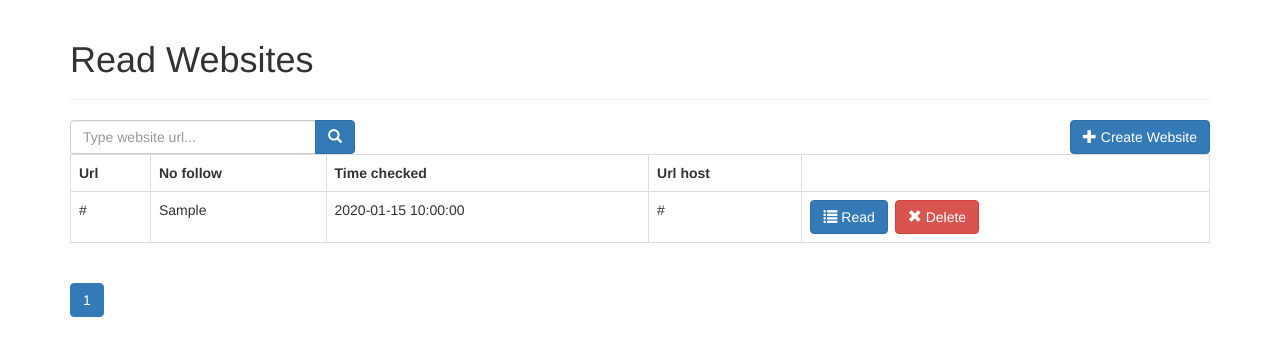
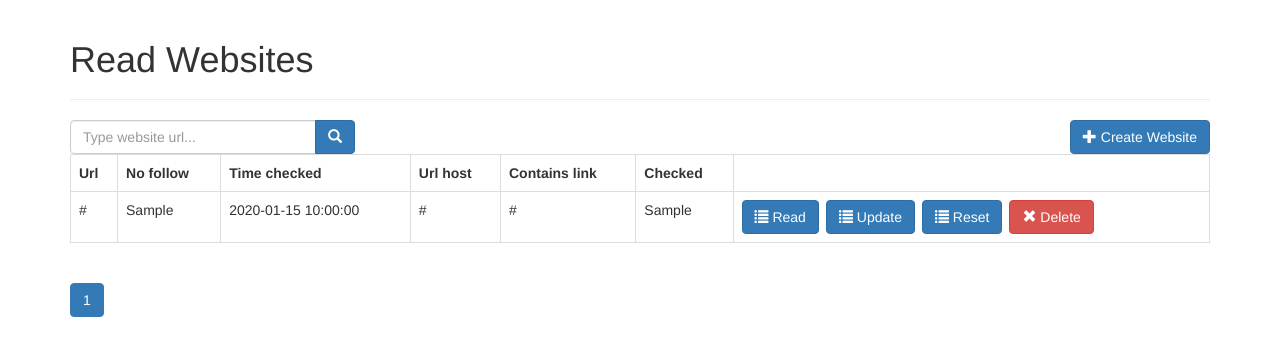
Before and after one commit to TomasJasulaitis/Hostinger, a PHP site: page / in a window 1280 px wide. Shown: the top 356 px of the page. Run offline with PHP 8.4, Linux system fonts and the light colour scheme; tables that the repository leaves empty or names only in its code hold one stand-in row (values such as "Sample post"); some libraries are stand-ins or nearby versions.

Commit message:
working updater/scrapper for specified link

```diff
--- a/api/website/delete.php
+++ b/delete.php
@@ -3,8 +3,8 @@
 if($_POST){
 
     // include database and object file
-include_once '../../config/database.php';
-include_once '../../models/website.php';
+include_once 'config/database.php';
+include_once 'models/website.php';
 
 //Instantiate DB and connect
 $database = new Database();
--- a/layout_footer.php
+++ b/layout_footer.php
@@ -30,12 +30,15 @@ $(document).on('click', '.delete-object', function(){
         callback: function (result) {
 
             if(result==true){
-                $.post('api/website/delete.php', {
+                $.post('delete.php', {
                     object_id: id
                 }, function(data){
                     location.reload();
-                }).fail(function() {
-                    alert('Unable to delete.');
+                    location= '?message=success';
+                }
+                ).fail(function() {
+               		 location= '?message=failure';
+                   alert('Unable to delete.');
                     });
             }
         }
--- a/models/Website.php
+++ b/models/Website.php
@@ -10,40 +10,24 @@
  		public $nofollow;
  		public $time_checked;
  		public $url_host;
+ 		public $contains_link;
+ 		public $checked;
 
  		//Contruct with DB
  		public function __construct($db){
  			$this->conn = $db;
  		}
 
- 		//get websites
- 		public function read() {
- 		//create query
- 			$query = "
- 		SELECT
- 			id,
- 			url,
- 			nofollow,
- 			time_checked,
- 			url_host
- 		FROM " . $this->table . "
- 		ORDER by url";
 
-
- 		//prepare query
- 		$stmt = $this->conn->prepare($query);
- 		//execute query
- 		$stmt->execute();
-
- 		return $stmt;
- 	}
 
  	public function read_single() {
  		$query = "SELECT
- 			url,
- 			nofollow,
- 			time_checked,
- 			url_host
+    			url,
+                nofollow,
+ 				time_checked,
+ 				url_host,
+ 				contains_link,
+ 				checked
  		FROM " . $this->table . "
  		WHERE
  			id = ?
@@ -72,12 +56,13 @@
  		SET
  		 			 url = :url,
  					 nofollow = :nofollow,
- 					 url_host = :url_host";
+ 					 url_host = :url_host,
+ 					 checked = 0,
+ 					 contains_link = 0";
 
  			$this->url = htmlspecialchars(strip_tags($this->url));
  			$this->nofollow = htmlspecialchars(strip_tags($this->nofollow));
  			$this->url_host = htmlspecialchars(strip_tags($this->url_host));
-
 
 	        $stmt = $this->conn->prepare($query);
  			$stmt->bindParam(':url', $this->url);
@@ -95,38 +80,6 @@
  		    }
  		}
 
- 	/*public function update(){
- 		//create a query
- 		$query = '
- 			UPDATE ' . $this->table . '
- 			SET
- 				nofollow = :nofollow,
-
- 				url_host = :url_host
- 			WHERE
- 				url = :url';
-
- 		$this->nofollow = htmlspecialchars(strip_tags($this->nofollow));
- 		//$this->time_checked = htmlspecialchars(strip_tags($this->time_checked));
- 		$this->url_host = htmlspecialchars(strip_tags($this->url_host));
- 		$this->url = htmlspecialchars(strip_tags($this->url));
-
-	    $stmt = $this->conn->prepare($query);
- 		$stmt->bindParam(':nofollow', $this->nofollow);
- 		//$stmt->bindParam(':time_checked', $this->time_checked);
- 		$stmt->bindParam(':url_host', $this->url_host);
- 		$stmt->bindParam(':url', $this->url);
-
- 		if($stmt->execute()){
- 		    	return true;
- 		    }
- 		else{
- 		    	//print error if something goes wrong
- 		    	//printf("Error: %s.\n", $stmt->error);
- 		    	return false;
- 		}
- 	}*/
-
  	function read_all($from_record_num, $records_per_page){
 
     $query = "SELECT
@@ -134,13 +87,31 @@
     			url,
                 nofollow,
  				time_checked,
- 				url_host
+ 				url_host,
+ 				contains_link,
+ 				checked
             FROM
                 " . $this->table . "
             ORDER BY
                 url ASC
             LIMIT
                 {$from_record_num}, {$records_per_page}";
+    $stmt = $this->conn->prepare( $query );
+    $stmt->execute();
+
+    return $stmt;
+}
+
+  function read_all_for_daily_task(){
+
+    $query = "SELECT
+    			id,
+    			url,
+ 				url_host
+            FROM
+                " . $this->table . "
+            WHERE CHECKED = 0
+       ";
     $stmt = $this->conn->prepare( $query );
     $stmt->execute();
 
@@ -188,7 +159,9 @@ public function search($search_term, $from_record_num, $records_per_page){
     			url,
                 nofollow,
  				time_checked,
- 				url_host
+ 				url_host,
+ 				contains_link,
+ 				checked
             FROM
                 " . $this->table . "
             WHERE
@@ -239,11 +212,59 @@ public function count_all_by_search($search_term){
 }
 
 
+function update(){
+
+$query = "UPDATE " . $this->table . "
+ 		SET
+ 			nofollow = :nofollow,
+ 			time_checked = :time_checked,
+ 			contains_link = :contains_link,
+ 			checked = :checked
+ 		WHERE
+ 			id = :id
+ 		";
+ 	$this->id = htmlspecialchars(strip_tags($this->id));
+ 	$this->nofollow = htmlspecialchars(strip_tags($this->nofollow));
+ 	$this->time_checked = htmlspecialchars(strip_tags($this->time_checked));
+ 	$this->contains_link = htmlspecialchars(strip_tags($this->contains_link));
+ 	$this->checked = htmlspecialchars(strip_tags($this->checked));
 
 
+	$stmt = $this->conn->prepare($query);
+    $stmt->bindParam(':id', $this->id);
+ 	$stmt->bindParam(':nofollow', $this->nofollow);
+ 	$stmt->bindParam(':time_checked', $this->time_checked);
+ 	$stmt->bindParam(':contains_link', $this->contains_link);
+ 	$stmt->bindParam(':checked', $this->checked);
+
+
+ if($stmt->execute()){
+ 	return true;
+ }
+ else{
+ 	return false;
+ 	}
+}
+}
+
+function reset_checked(){
+
+$query = "UPDATE website
+ 		SET
+ 			checked = 0
+ 		WHERE
+ 			1
+ 		";
+$stmt = $this->conn->prepare($query);
+
+ if($stmt->execute()){
+ 	return true;
+ }
+ else{
+ 	return false;
+ 	}
 }
 
 
 
-
 ?>
--- a/read_template.php
+++ b/read_template.php
@@ -1,7 +1,7 @@
 <?php
 
 // search form
-echo "<form role='search' action='api/website/search.php'>";
+echo "<form role='search' action='search.php'>";
     echo "<div class='input-group col-md-3 pull-left margin-right-1em'>";
         $search_value=isset($search_term) ? "value='{$search_term}'" : "";
         echo "<input type='text' class='form-control' placeholder='Type website url...' name='s' id='srch-term' required {$search_value} />";
@@ -11,9 +11,9 @@ echo "<form role='search' action='api/website/search.php'>";
     echo "</div>";
 echo "</form>";
 
-// create website button
+
 echo "<div class='right-button-margin'>";
-    echo "<a href='../../api/website/create.php' class='btn btn-primary pull-right'>";
+    echo "<a href='create.php' class='btn btn-primary pull-right'>";
         echo "<span class='glyphicon glyphicon-plus'></span> Create Website";
     echo "</a>";
 echo "</div>";
@@ -27,6 +27,8 @@ if($total_rows>0){
             echo "<th>No follow</th>";
             echo "<th>Time checked</th>";
             echo "<th>Url host</th>";
+            echo "<th>Contains link</th>";
+             echo "<th>Checked</th>";
         echo "</tr>";
 
         while ($row = $stmt->fetch(PDO::FETCH_ASSOC)){
@@ -37,12 +39,23 @@ if($total_rows>0){
                 echo "<td>{$nofollow}</td>";
                 echo "<td>{$time_checked}</td>";
                 echo "<td>{$url_host}</td>";
+                echo "<td>{$contains_link}</td>";
+                 echo "<td>{$checked}</td>";
 
              echo "<td>";
 
                     // read product button
-                    echo "<a href='../../api/website/read_single.php?id={$id}' class='btn btn-primary left-margin'>";
+                    echo "<a href='read_single.php?id={$id}' class='btn btn-primary left-margin'>";
                         echo "<span class='glyphicon glyphicon-list'></span> Read";
+                    echo "</a>";
+
+                       // read product button
+                    echo "<a href='update.php' class='btn btn-primary left-margin'>";
+                        echo "<span class='glyphicon glyphicon-list'></span> Update";
+                    echo "</a>";
+
+                    echo "<a href='reset_all.php' class='btn btn-primary left-margin'>";
+                        echo "<span class='glyphicon glyphicon-list'></span> Reset";
                     echo "</a>";
 
 
@@ -60,7 +73,7 @@ if($total_rows>0){
     echo "</table>";
 
     // paging buttons
-    include_once 'api/website/paging.php';
+    include_once 'paging.php';
 }
 
 // tell the user there are no products
```
Also changed, not shown: create.php (renamed from api/website/create.php, +10 -33 lines), read_single.php (renamed from api/website/read_single.php, +15 -5 lines), search.php (renamed from api/website/search.php, +9 -8 lines), update.php (added, +65 -0 lines), paging.php (renamed from api/website/paging.php).
